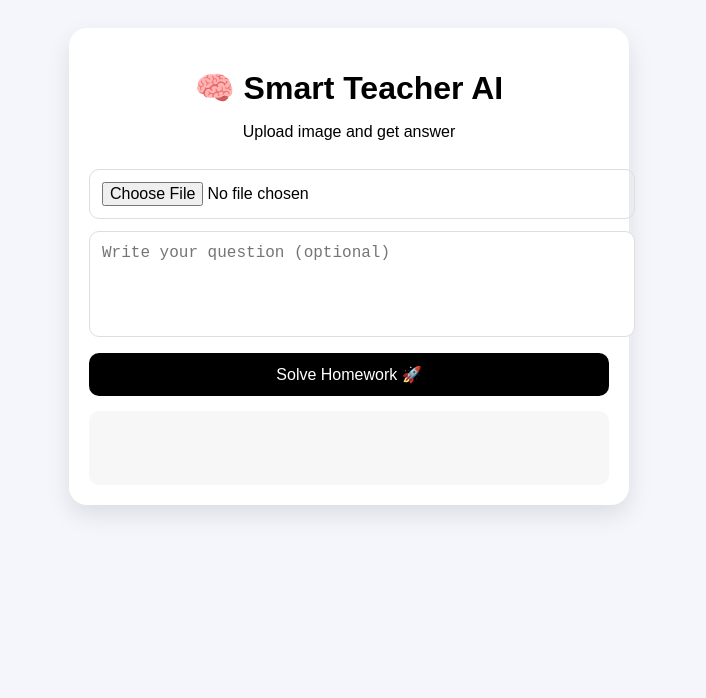
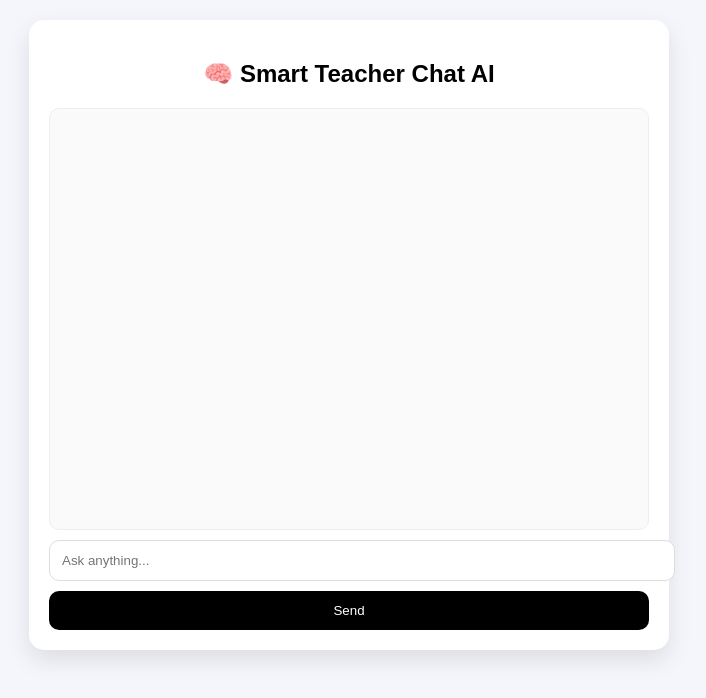
Before and after one commit to ahloka24-sketch/smart, a plain HTML site: page index.html in a window 1280 px wide. Shown: the whole page, without its empty margins (291-997 px from the left). Drawn offline with Linux system fonts and the light colour scheme.

Commit message:
Update index.html

```diff
--- a/index.html
+++ b/index.html
@@ -4,117 +4,119 @@
 
 <head>
 
-  <meta charset="UTF-8" />
+<meta charset="UTF-8" />
 
-  <meta name="viewport" content="width=device-width, initial-scale=1.0"/>
+<meta name="viewport" content="width=device-width, initial-scale=1.0"/>
 
-  <title>Smart Teacher AI</title>
+<title>Smart Teacher Chat AI</title>
 
-  <style>
+<style>
 
-    body {
+body {
 
-      font-family: Arial;
+  font-family: Arial;
 
-      background: #f4f6fb;
+  background: #f4f6fb;
 
-      text-align: center;
+  margin: 0;
 
-      padding: 20px;
+  padding: 20px;
 
-    }
+  text-align: center;
 
-    .box {
+}
 
-      max-width: 520px;
+.box {
 
-      margin: auto;
+  max-width: 600px;
 
-      background: #fff;
+  margin: auto;
 
-      padding: 20px;
+  background: white;
 
-      border-radius: 18px;
+  padding: 20px;
 
-      box-shadow: 0 10px 25px rgba(0,0,0,0.1);
+  border-radius: 15px;
 
-    }
+  box-shadow: 0 10px 25px rgba(0,0,0,0.1);
 
-    h1 { margin-bottom: 5px; }
+}
 
-    input, textarea, button {
+#chat {
 
-      width: 100%;
+  height: 400px;
 
-      margin-top: 12px;
+  overflow-y: auto;
 
-      padding: 12px;
+  border: 1px solid #eee;
 
-      border-radius: 10px;
+  padding: 10px;
 
-      border: 1px solid #ddd;
+  border-radius: 10px;
 
-      font-size: 16px;
+  text-align: left;
 
-    }
+  background: #fafafa;
 
-    textarea {
+}
 
-      height: 80px;
+.msg {
 
-      resize: none;
+  margin: 10px 0;
 
-    }
+}
 
-    button {
+.user {
 
-      background: black;
+  color: blue;
 
-      color: white;
+  font-weight: bold;
 
-      cursor: pointer;
+}
 
-      border: none;
+.ai {
 
-    }
+  color: green;
 
-    button:hover {
+  font-weight: bold;
 
-      background: #333;
+}
 
-    }
+input {
 
-    img {
+  width: 100%;
 
-      width: 100%;
+  padding: 12px;
 
-      margin-top: 10px;
+  margin-top: 10px;
 
-      border-radius: 10px;
+  border-radius: 10px;
 
-      display: none;
+  border: 1px solid #ddd;
 
-    }
+}
 
-    #result {
+button {
 
-      margin-top: 15px;
+  width: 100%;
 
-      text-align: left;
+  padding: 12px;
 
-      background: #f7f7f7;
+  margin-top: 10px;
 
-      padding: 12px;
+  background: black;
 
-      border-radius: 10px;
+  color: white;
 
-      min-height: 50px;
+  border: none;
 
-      white-space: pre-wrap;
+  border-radius: 10px;
 
-    }
+  cursor: pointer;
 
-  </style>
+}
+
+</style>
 
 </head>
 
@@ -122,77 +124,51 @@
 
 <div class="box">
 
-  <h1>🧠 Smart Teacher AI</h1>
+  <h2>🧠 Smart Teacher Chat AI</h2>
 
-  <p>Upload image and get answer</p>
+  <div id="chat"></div>
 
-  <input type="file" id="file" accept="image/*"/>
+  <input id="input" placeholder="Ask anything..." />
 
-  <textarea id="question" placeholder="Write your question (optional)"></textarea>
-
-  <img id="preview"/>
-
-  <button onclick="send()">Solve Homework 🚀</button>
-
-  <div id="result"></div>
+  <button onclick="send()">Send</button>
 
 </div>
 
 <script>
 
-function toBase64(file) {
+const chat = document.getElementById("chat");
 
-  return new Promise((resolve, reject) => {
+function addMsg(text, type) {
 
-    const reader = new FileReader();
+  const div = document.createElement("div");
 
-    reader.onload = () => {
+  div.className = "msg " + type;
 
-      // ✅ important fix: remove prefix
+  div.innerText = (type === "user" ? "You: " : "AI: ") + text;
 
-      const base64 = reader.result.split(",")[1];
+  chat.appendChild(div);
 
-      resolve(base64);
-
-    };
-
-    reader.onerror = reject;
-
-    reader.readAsDataURL(file);
-
-  });
+  chat.scrollTop = chat.scrollHeight;
 
 }
 
 async function send() {
 
-  const file = document.getElementById("file").files[0];
+  const input = document.getElementById("input");
 
-  const result = document.getElementById("result");
+  const text = input.value;
 
-  const preview = document.getElementById("preview");
+  if (!text) return;
 
-  const question = document.getElementById("question").value;
+  addMsg(text, "user");
 
-  if (!file) {
+  input.value = "";
 
-    result.innerText = "❌ Please upload an image first";
-
-    return;
-
-  }
-
-  result.innerText = "⏳ Thinking like a teacher...";
+  addMsg("Thinking...", "ai");
 
   try {
 
-    const base64 = await toBase64(file);
-
-    preview.src = URL.createObjectURL(file);
-
-    preview.style.display = "block";
-
-    const res = await fetch("https://smart-bg8j.onrender.com/solveHomework", {
+    const res = await fetch("https://smart-bg8j.onrender.com/chat", {
 
       method: "POST",
 
@@ -202,31 +178,21 @@ async function send() {
 
       },
 
-      body: JSON.stringify({
-
-        image: base64,
-
-        question: question
-
-      })
+      body: JSON.stringify({ message: text })
 
     });
 
-    if (!res.ok) {
-
-      const errText = await res.text();
-
-      throw new Error(errText);
-
-    }
-
     const data = await res.json();
 
-    result.innerText = data.answer || "No answer returned.";
+    chat.lastChild.remove();
+
+    addMsg(data.answer || "No answer", "ai");
 
   } catch (err) {
 
-    result.innerText = "❌ Error: " + err.message;
+    chat.lastChild.remove();
+
+    addMsg("Error: " + err.message, "ai");
 
   }
 
```
